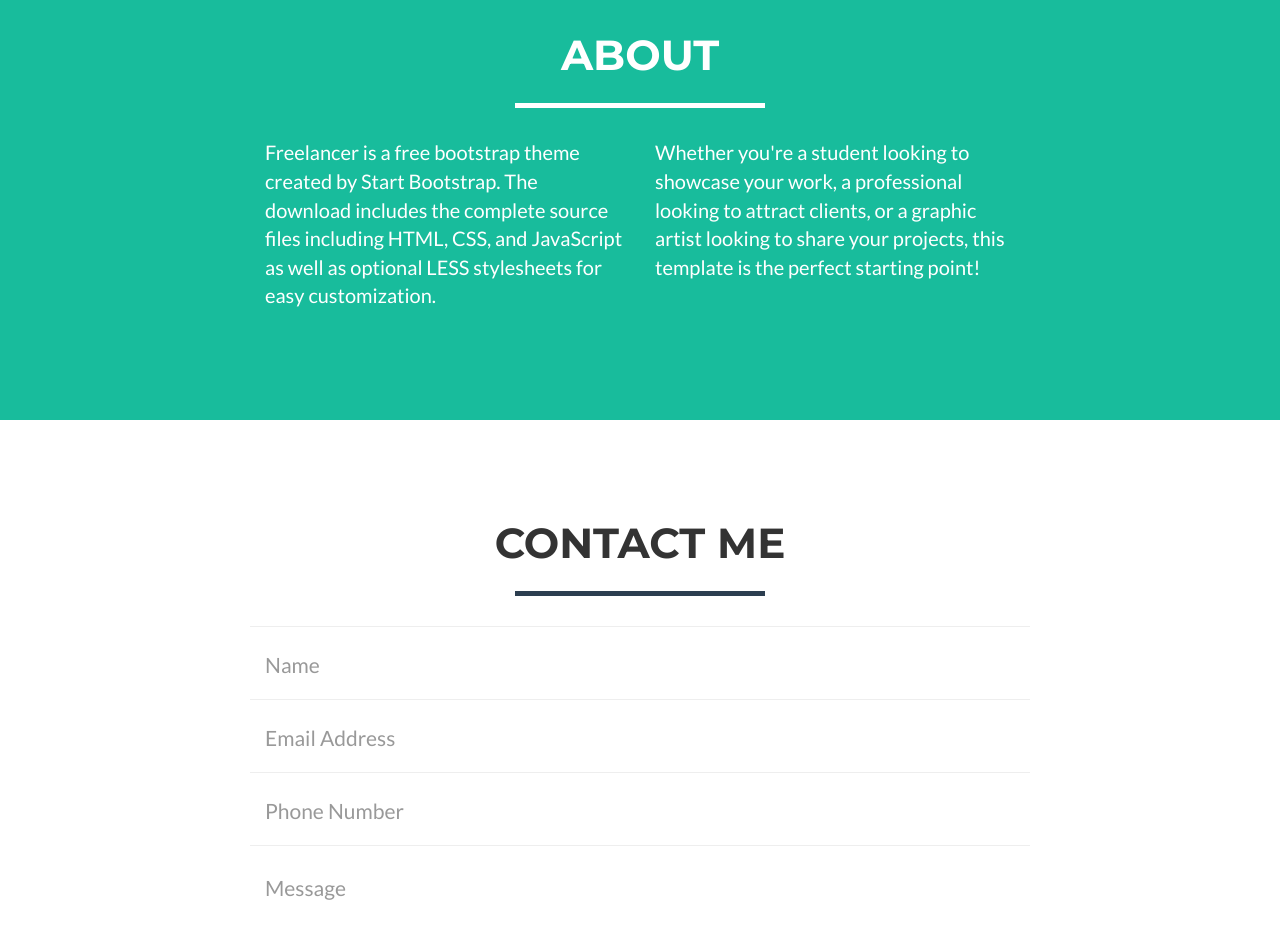
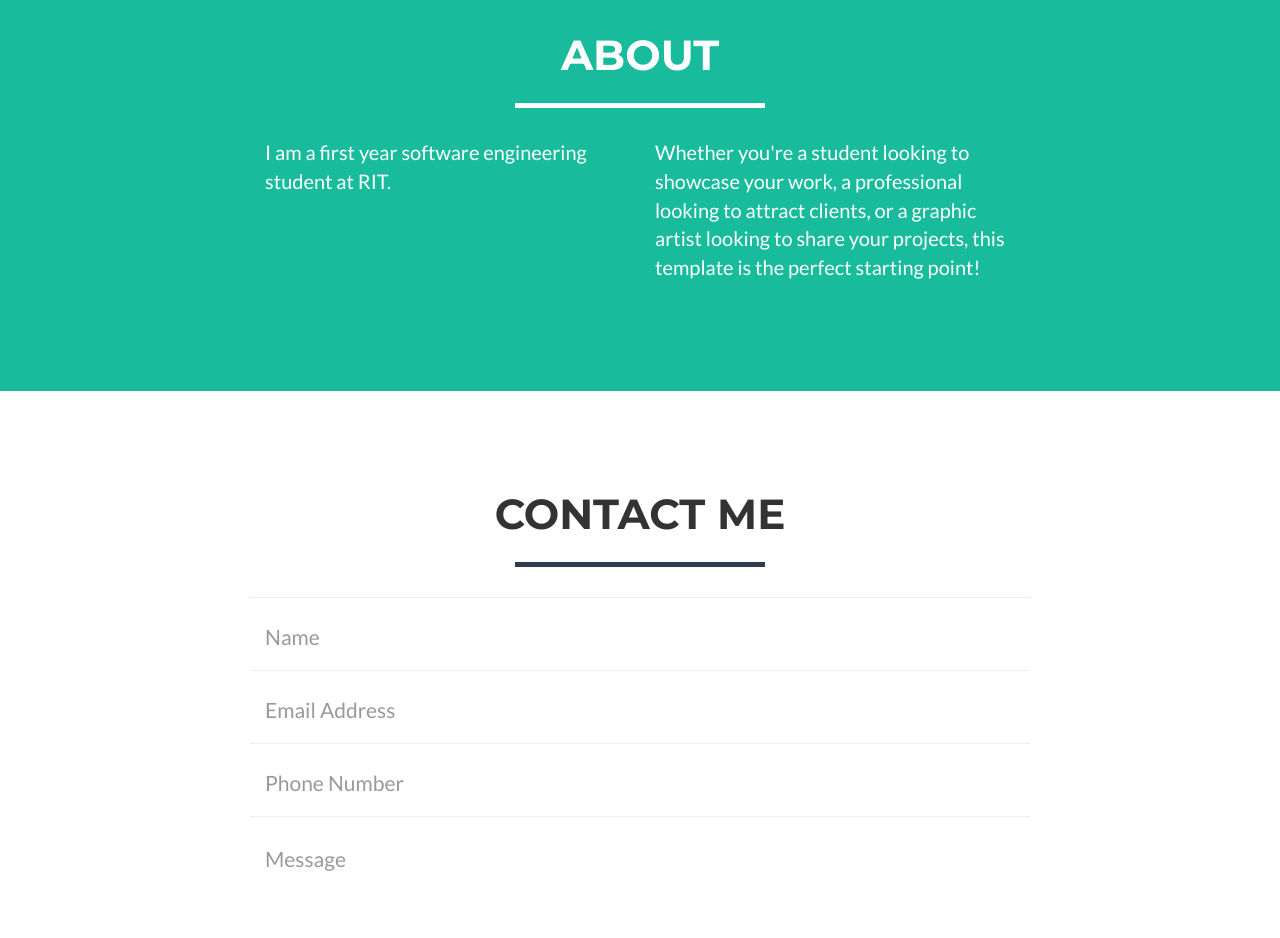
Before and after one commit to alex-mechler/alex-mechler.github.io, a website: page index.html in a window 1280 px wide. Shown: the part 1440-2378 px from the top of the page. Drawn offline with nearby package versions, Linux system fonts and the light colour scheme.

Commit message:
More updates in progress

```diff
--- a/index.html
+++ b/index.html
@@ -137,7 +137,7 @@
             </div>
             <div class="row">
                 <div class="col-lg-4 col-lg-offset-2">
-                    <p>Freelancer is a free bootstrap theme created by Start Bootstrap. The download includes the complete source files including HTML, CSS, and JavaScript as well as optional LESS stylesheets for easy customization.</p>
+                    <p>I am a first year software engineering student at RIT.</p>
                 </div>
                 <div class="col-lg-4">
                     <p>Whether you're a student looking to showcase your work, a professional looking to attract clients, or a graphic artist looking to share your projects, this template is the perfect starting point!</p>
```
